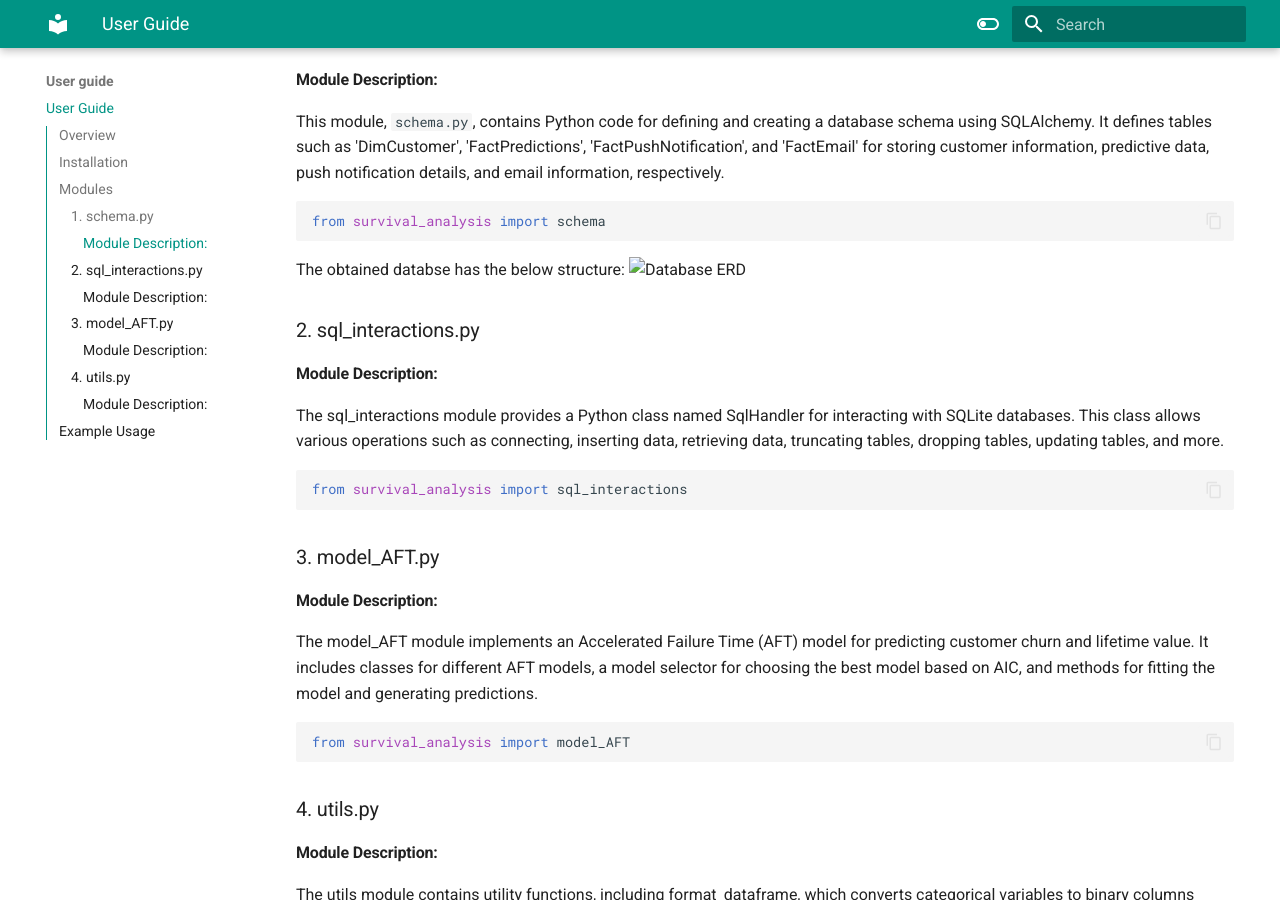
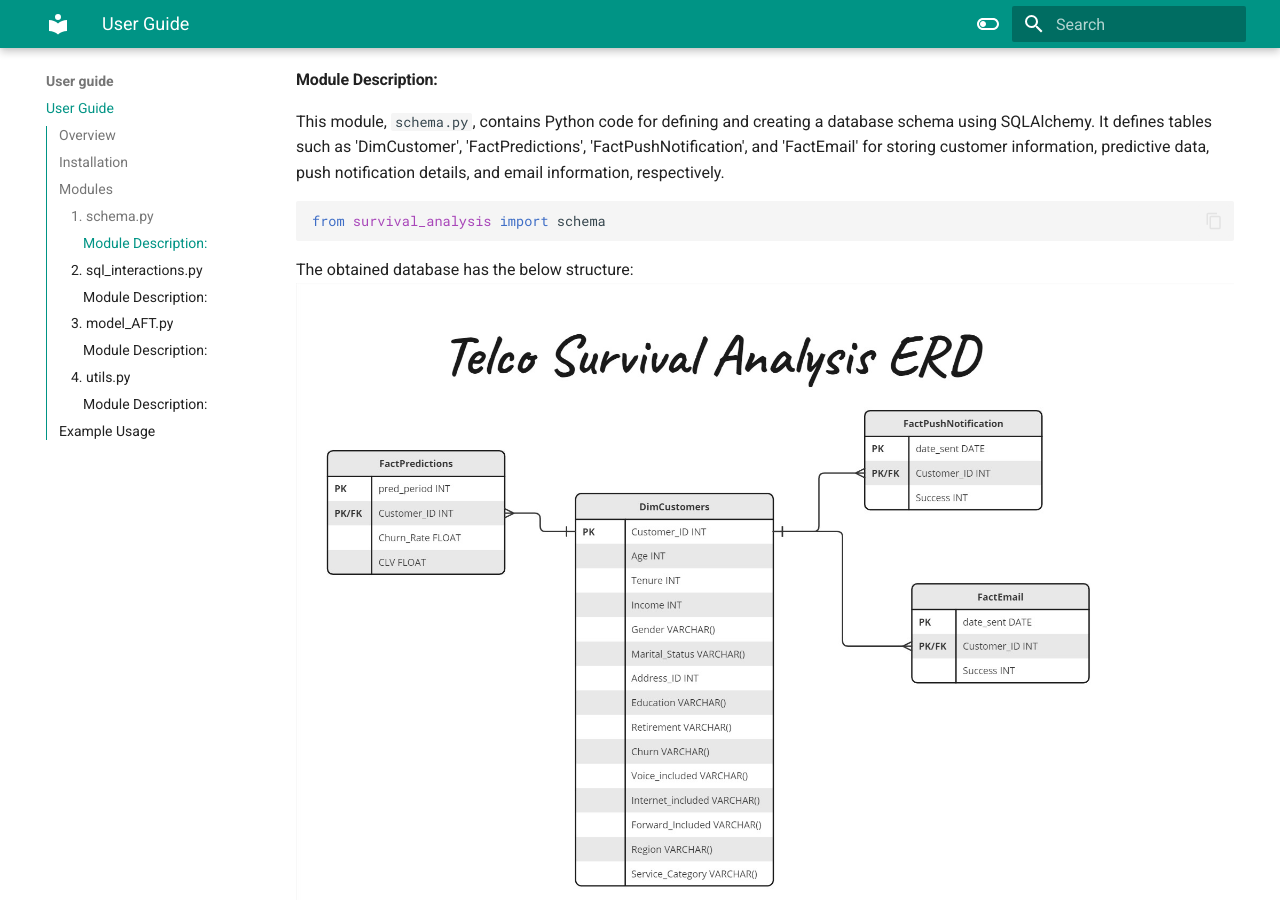
Before and after one commit to anna-shaljyan/mkdocs-survival-analysis, an MkDocs documentation site: the page built from docs/user_guide/userguide.md, in a window 1280 px wide and 900 px high, scrolled down 598 px. Built offline with MkDocs 1.6.1 and Material for MkDocs 9.7.7, drawn with Linux system fonts in a browser that asks for light colours.

Commit message:
updating user guide page

````diff
--- a/docs/user_guide/userguide.md
+++ b/docs/user_guide/userguide.md
@@ -24,8 +24,8 @@ This module, `schema.py`, contains Python code for defining and creating a datab
 from survival_analysis import schema
 ```
 
-The obtained databse has the below structure:
-![Database ERD](survival_analysis/docs/ERD.jpg)
+The obtained database has the below structure:
+![Database ERD](ERD.jpg)
 
 ### 2. sql_interactions.py
 
````
